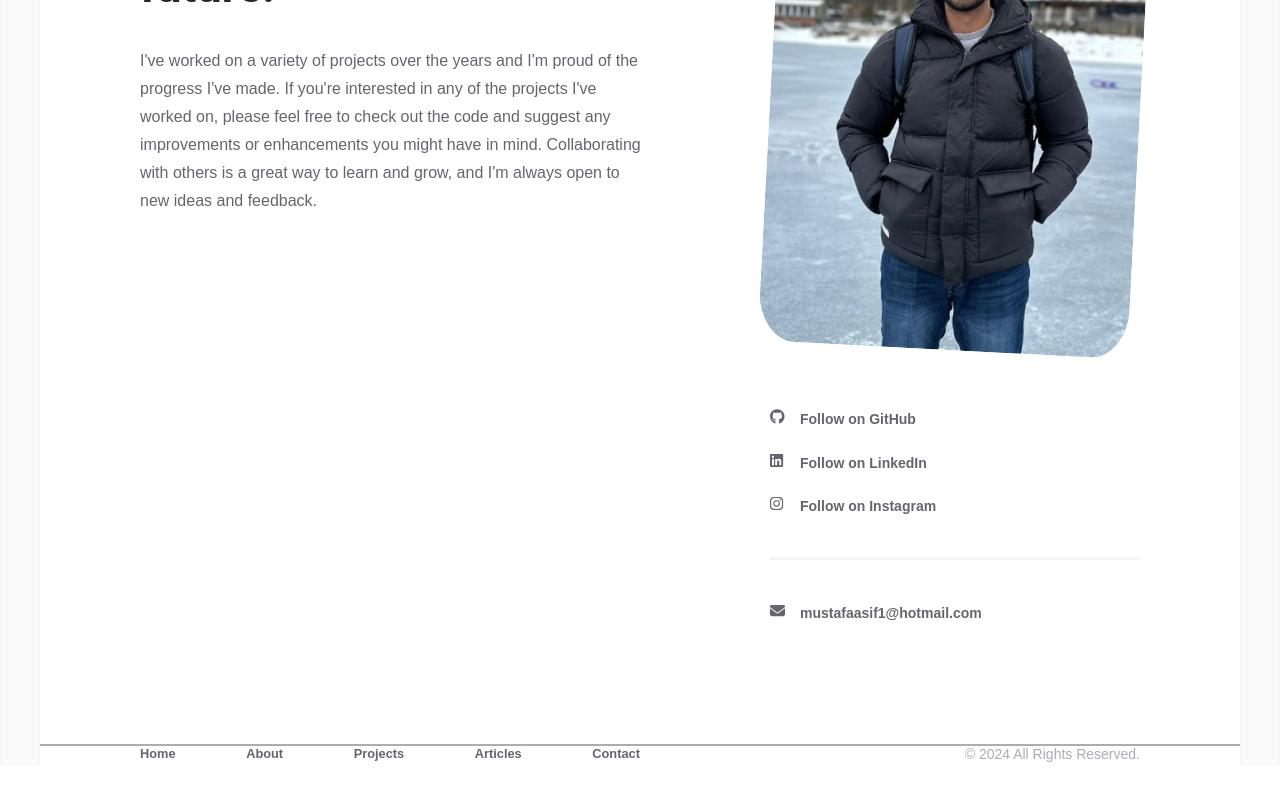
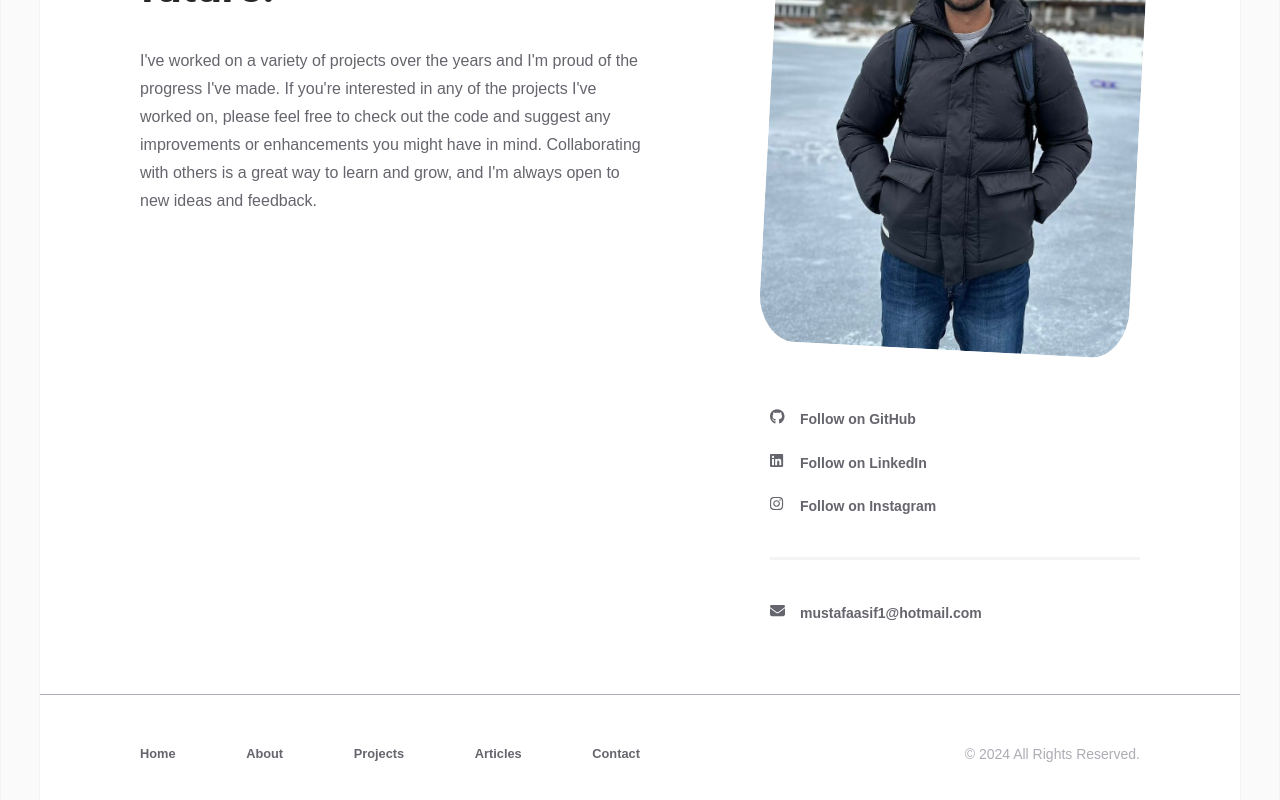
Before and after one commit to mustafaasif1/mustafaasif1.github.io, a React (Create React App) app: page /about in a window 1280 px wide. Shown: the part 258-1058 px from the top of the page. Built offline with nearby package versions, Linux system fonts and the light colour scheme.

Commit message:
corrected footer

```diff
--- a/src/app.css
+++ b/src/app.css
@@ -75,7 +75,7 @@
 	position: absolute;
 	left: 0;
 	right: 0;
-	border-top: 2px solid var(--tertiary-color);
+	border-top: 1px solid var(--tertiary-color);
 }
 
 @media (max-width: 1270px) {
--- a/src/components/common/styles/footer.css
+++ b/src/components/common/styles/footer.css
@@ -2,8 +2,8 @@
 
 .footer {
 	display: flex;
-	margin-top: 50px;
-	margin-bottom: 50px;
+	padding-top: 50px;
+	padding-bottom: 50px;
 	align-items: center;
 }
 
```
